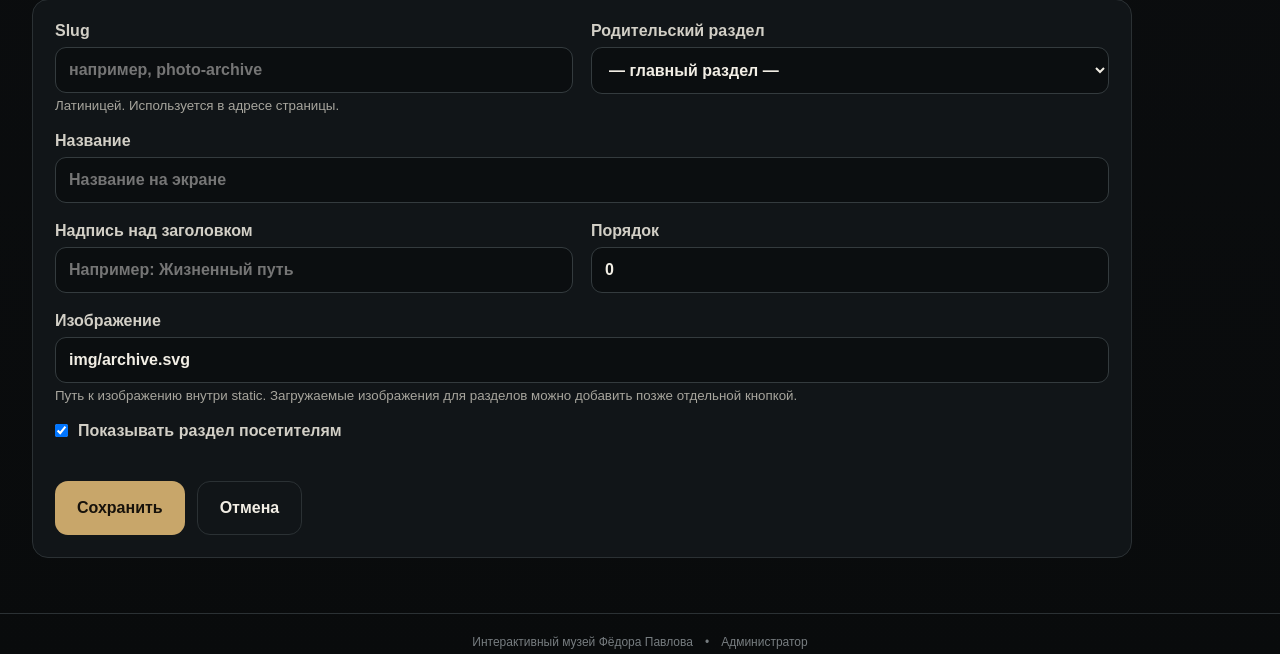
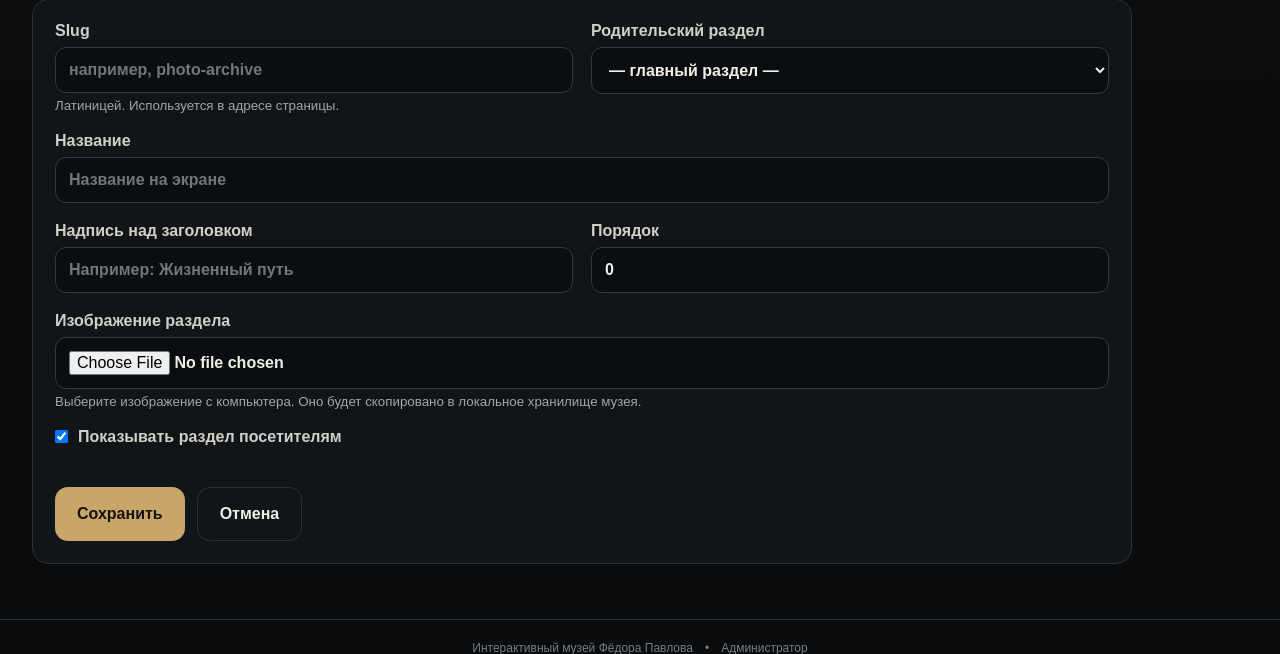
Before and after one commit to asbcorp24/pavlov, a Flask app: page /admin/sections/new in a window 1280 px wide. Shown: the part 310-964 px from the top of the page. Run offline with Flask 3, Linux system fonts and the light colour scheme; the visitor is signed in with stand-in values (Sample User, id 1); data comes from the database, SQL or seed files in the repository.

Commit message:
Add image file upload for museum sections

```diff
--- a/templates/admin_section_form.html
+++ b/templates/admin_section_form.html
@@ -9,7 +9,7 @@
 
 {% with messages=get_flashed_messages(with_categories=true) %}{% for category,msg in messages %}<div class="alert {{ category }}">{{ msg }}</div>{% endfor %}{% endwith %}
 
-<form class="admin-box editor" method="post">
+<form class="admin-box editor" method="post" enctype="multipart/form-data">
   <div class="form-grid">
     <label>Slug
       <input name="slug" required value="{{ section.slug if section else '' }}" placeholder="например, photo-archive">
@@ -32,10 +32,13 @@
     <label>Порядок
       <input type="number" name="sort_order" value="{{ section.sort_order if section else 0 }}">
     </label>
-    <label class="span2">Изображение
-      <input name="image" value="{{ section.image if section else 'img/archive.svg' }}" placeholder="img/archive.svg">
-      <small>Путь к изображению внутри static. Загружаемые изображения для разделов можно добавить позже отдельной кнопкой.</small>
+    <label class="span2">Изображение раздела
+      <input type="file" name="image_file" accept=".jpg,.jpeg,.png,.webp,.gif">
+      <small>Выберите изображение с компьютера. Оно будет скопировано в локальное хранилище музея.</small>
     </label>
+    {% if section and section.image %}
+    <div class="current-preview span2"><span>Текущее изображение</span><img src="{{ url_for('static', filename=section.image) }}" alt=""></div>
+    {% endif %}
     <label class="check span2">
       <input type="checkbox" name="visible" {% if not section or section.visible %}checked{% endif %}>
       Показывать раздел посетителям
```
